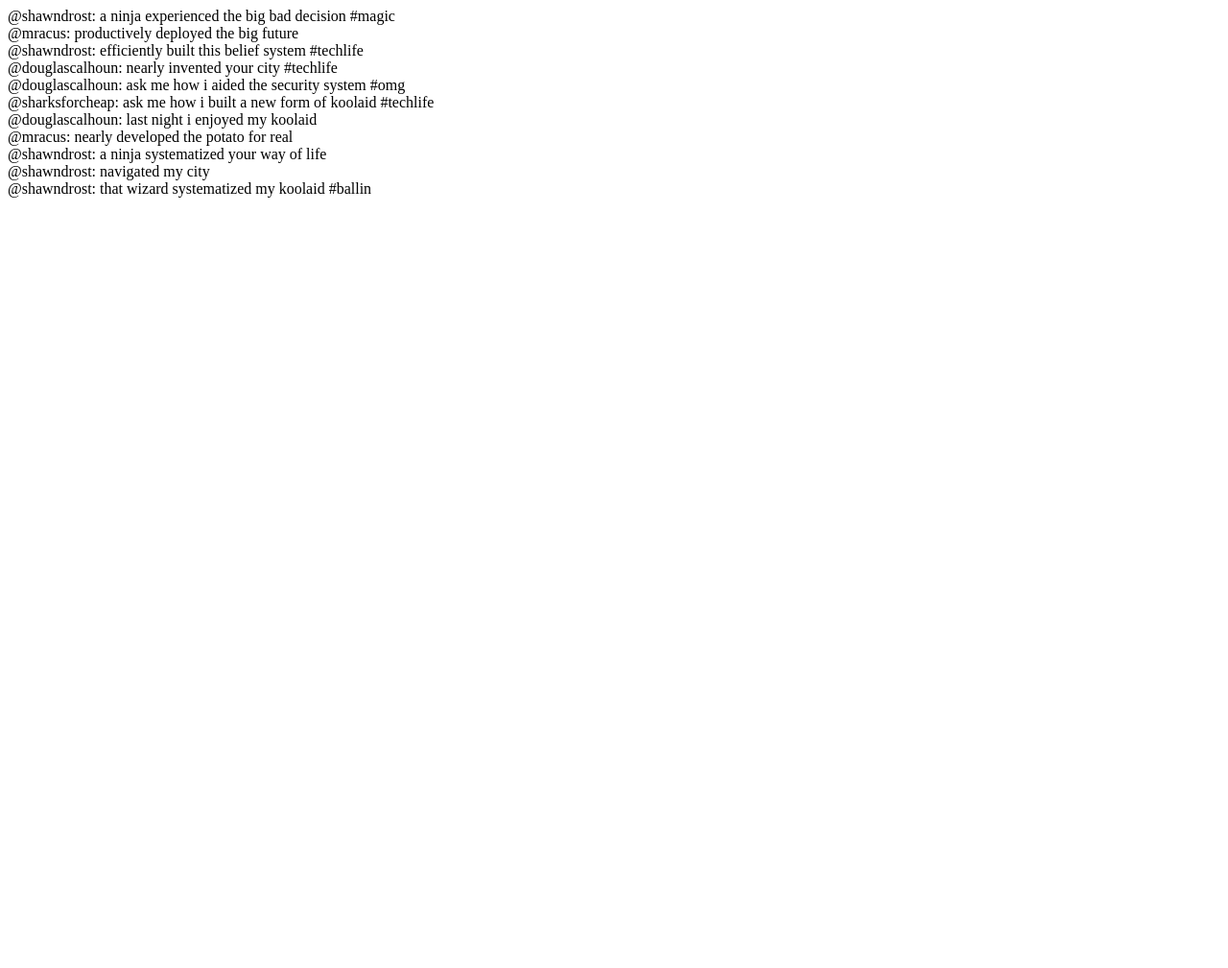
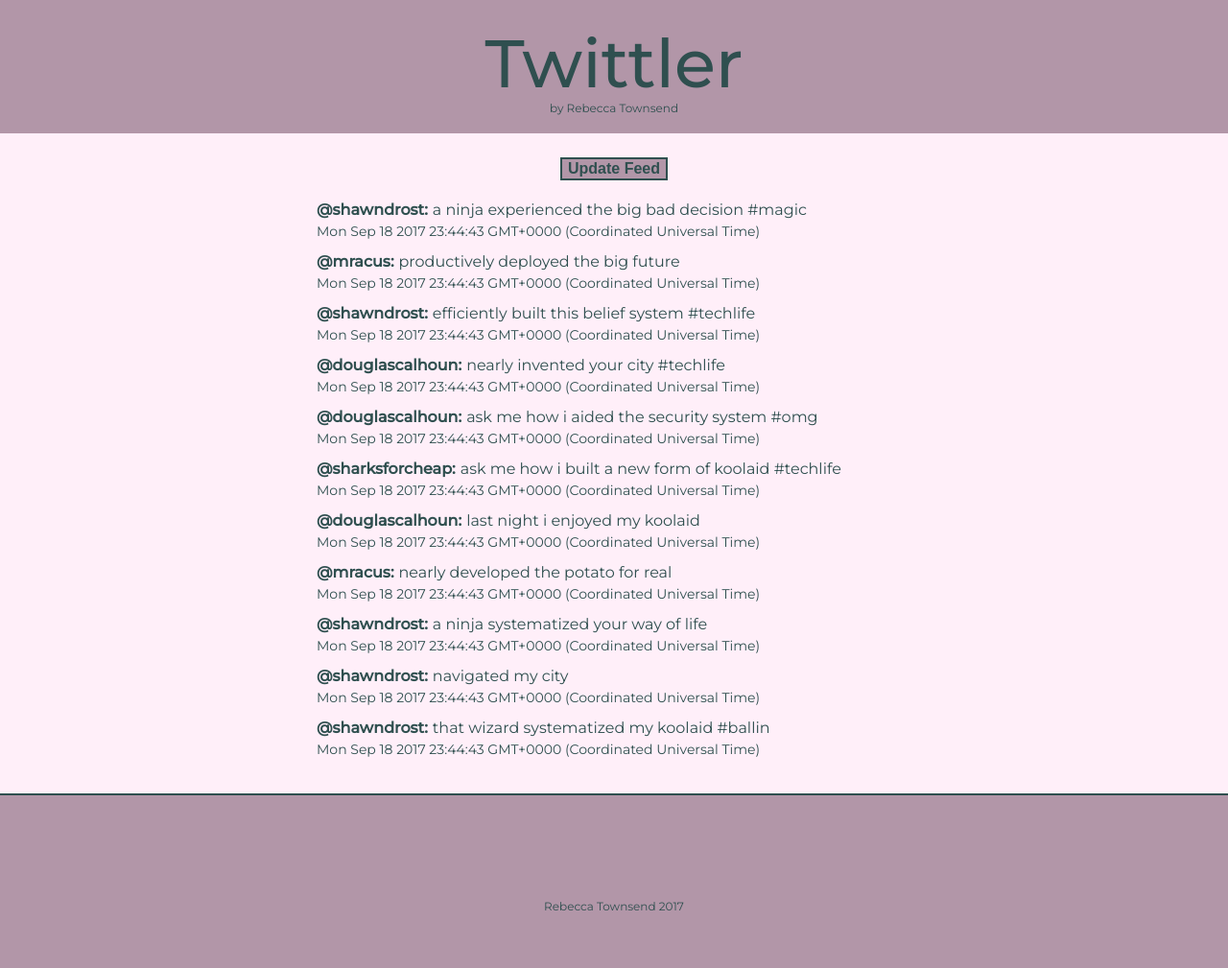
Before and after one commit to rtownsend722/twittler, a plain HTML site: page index.html in a window 1280 px wide. Shown: the whole page at 96% size. Before the commit the page ends 800 px from the top, so only its background shows below. Drawn offline with Linux system fonts and the light colour scheme.

Commit message:
Passes bare minimum requirements

```diff
--- /dev/null
+++ b/css-reset.css
@@ -0,0 +1,48 @@
+/* http://meyerweb.com/eric/tools/css/reset/
+   v2.0 | 20110126
+   License: none (public domain)
+*/
+
+html, body, div, span, applet, object, iframe,
+h1, h2, h3, h4, h5, h6, p, blockquote, pre,
+a, abbr, acronym, address, big, cite, code,
+del, dfn, em, img, ins, kbd, q, s, samp,
+small, strike, strong, sub, sup, tt, var,
+b, u, i, center,
+dl, dt, dd, ol, ul, li,
+fieldset, form, label, legend,
+table, caption, tbody, tfoot, thead, tr, th, td,
+article, aside, canvas, details, embed,
+figure, figcaption, footer, header, hgroup,
+menu, nav, output, ruby, section, summary,
+time, mark, audio, video {
+	margin: 0;
+	padding: 0;
+	border: 0;
+	font-size: 100%;
+	font: inherit;
+	vertical-align: baseline;
+}
+/* HTML5 display-role reset for older browsers */
+article, aside, details, figcaption, figure,
+footer, header, hgroup, menu, nav, section {
+	display: block;
+}
+body {
+	line-height: 1;
+}
+ol, ul {
+	list-style: none;
+}
+blockquote, q {
+	quotes: none;
+}
+blockquote:before, blockquote:after,
+q:before, q:after {
+	content: '';
+	content: none;
+}
+table {
+	border-collapse: collapse;
+	border-spacing: 0;
+}
--- a/index.html
+++ b/index.html
@@ -1,24 +1,108 @@
+
+
 <!DOCTYPE html>
 <html>
   <head>
+    <meta name="author" content="Rebecca Townsend">
+    <meta name="description" content="Display tweets from data_generator.js">
+    <title>Twittler</title>
+    <link rel="stylesheet" href="css-reset.css">
+    <link rel="stylesheet" href="main.css">
+    <link href="https://fonts.googleapis.com/css?family=Montserrat:400,500" rel="stylesheet">
     <script src="jquery.js"></script>
     <script src="data_generator.js"></script>
   </head>
   <body>
+
+    <header class="main-header">
+      <section class="container">
+        <h1 id="title">Twittler</h1>
+      </section>
+      <h5 class="author">by Rebecca Townsend</h5>
+    </header>
+
+    <div class=main-content>
+      <div class="container">
+        <button id="update-button">Update Feed</button>
+      </div>
+
+      <div class="container" id="tweets-container"></div>
+    </div>
+
+    <footer>
+      <p class="author">Rebecca Townsend 2017</p>
+    </footer>
+
     <script>
 
       $(document).ready(function(){
-        var $body = $('body');
-        $body.html('');
+        //create var to store the body element
 
-        var index = streams.home.length - 1;
-        while(index >= 0){
-          var tweet = streams.home[index];
-          var $tweet = $('<div></div>');
-          $tweet.text('@' + tweet.user + ': ' + tweet.message);
-          $tweet.appendTo($body);
-          index -= 1;
-        }
+        //Change the content of all body elements to an empty string
+
+
+        /*Add tweets to page in reverse chrono order*/
+        var updateFeed = function(user) {
+          //Create var to store html elements for tweets
+          var $tweets = $('#tweets-container');
+          $tweets.html('');
+
+          //Define all other tweet variables
+          var tweet;
+          var $tweet;
+          var $user;
+          var $content;
+          var $timeStamp;
+          var base;
+          var index;
+
+          //Define conditions for user
+          if (user === 'all') {
+            //use streams.home to update all user tweets
+            base = streams.home;
+          } else if (user) {
+            //if we want a specific user's tweets...
+            base = streams.users[user];
+          }
+
+
+          for (index = base.length - 1; index >= 0; index -= 1) {
+
+            //Set up html elements
+            tweet = base[index];
+            $tweet = $('<div class="tweet"></div>');
+            $user = $('<a class="username"></a>');
+            $user.data('handle', tweet.user);
+            $content = $('<p class="content"></p>')
+            $timeStamp = $('<div class="timestamp"></div>')
+
+            //add text to elements
+            $user.text('@' + tweet.user + ': ')
+            $content.text(tweet.message);
+            $timeStamp.text(tweet.created_at);
+
+            //Append elements to page
+            $user.appendTo($tweet);
+            $content.appendTo($tweet);
+            $timeStamp.appendTo($tweet);
+            $tweet.appendTo($tweets);
+          }
+
+        //Set up click handler for click on username
+        $('.username').on('click', function() {
+          var handle = $(this).data('handle');
+          updateFeed($(this).data('handle'));
+        });
+      }
+
+        //Initial update when page loads
+        updateFeed('all');
+
+        //click handler for Update Feed button
+        $('#update-button').on('click', function() {
+          $('.tweet').remove();
+          updateFeed('all');
+        });
 
       });
 
--- /dev/null
+++ b/main.css
@@ -0,0 +1,165 @@
+/*
+===================================================
+CUSTOM STYLES
+===================================================
+*/
+
+body {
+	background: #FFEFF9;
+	color: #2F4F4F;
+	font: 400 16px/22px "Montserrat", Helvetica, Arial, sans-serif;
+}
+
+/*
+===================================================
+LAYOUT
+===================================================
+*/
+*,
+*:before,
+*:after {
+	box-sizing: border-box;
+}
+
+.container {
+	width: 50%;
+	margin: 0 auto;
+	padding: 10px;
+	text-align: center;
+}
+
+.main-content {
+	border-bottom: 2px solid #2F4F4F;
+}
+
+#tweets-container {
+	text-align: left;
+	padding: 5px 5px 30px 5px;
+}
+
+.tweet {
+	padding: 5px;
+}
+/*
+===================================================
+CLEARFIX
+===================================================
+*/
+
+.group:before,
+.group:after {
+	content: "";
+	display: table;
+}
+
+.group:after {
+	clear: both;
+}
+
+.group {
+	clear: both;
+	*zoom: 1;
+}
+
+/*
+===================================================
+TYPOGRAPHY
+===================================================
+*/
+
+#title {
+	font-size: 70px;
+	font-weight: 500;
+	padding-top: 15px;
+	padding-bottom: 15px;
+	text-align: center;
+}
+
+.author {
+	font-size: 12px;
+	text-align: center;
+}
+
+/*
+===================================================
+LINKS
+===================================================
+*/
+
+a {
+	font-weight: bold;
+}
+
+a:hover {
+	color: #8E968D;
+}
+
+/*
+===================================================
+TWEETS
+===================================================
+*/
+.username,
+.content {
+	display: inline-block;
+}
+
+.username {
+	padding-right: 5px;
+}
+
+.timestamp {
+	font-size: 14px;
+}
+
+.spotlight {
+	background-color: #88B284;
+}
+
+/*
+===================================================
+BUTTONS
+===================================================
+*/
+
+#update-button {
+	font-size: 16px;
+	font-weight: bold;
+	background-color: #B296A8;
+	color: #2F4F4F;
+	border: 2px solid #2F4F4F;
+}
+
+#update-button:hover {
+	color: #8E968D;
+}
+/*
+===================================================
+MAIN HEADER
+===================================================
+*/
+
+.main-header {
+	background-color: #B296A8;
+	padding-top: 30px;
+	padding-bottom: 15px;
+	margin-bottom: 15px;
+}
+
+
+/*
+===================================================
+PRIMARY FOOTER
+===================================================
+*/
+
+footer {
+	background-color: #B296A8;
+	padding: 30px 30px 0 30px;
+	text-align: left;
+}
+
+footer p {
+	padding-top: 75px;
+	height: 150px;
+}
```
